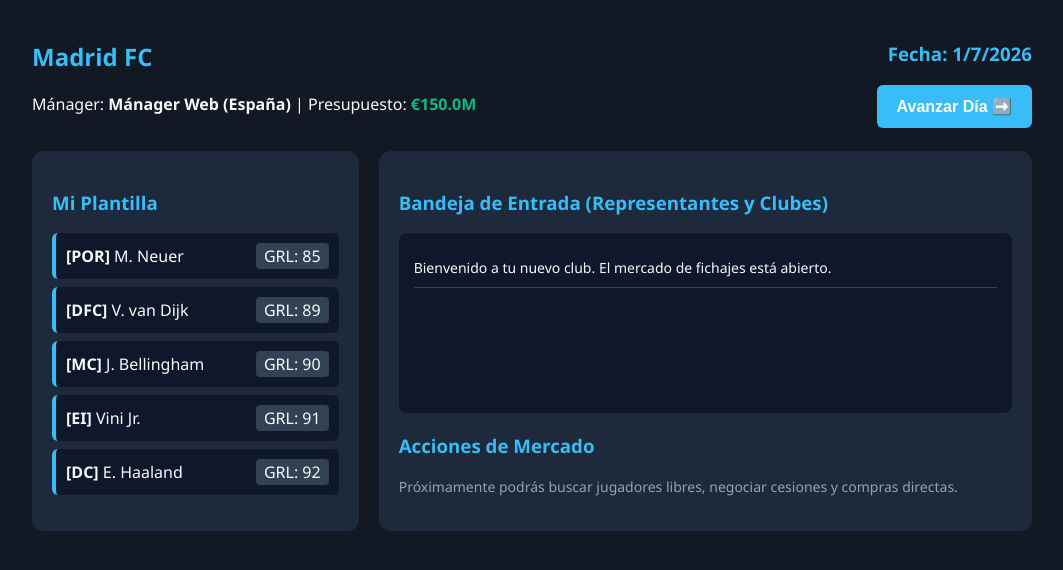
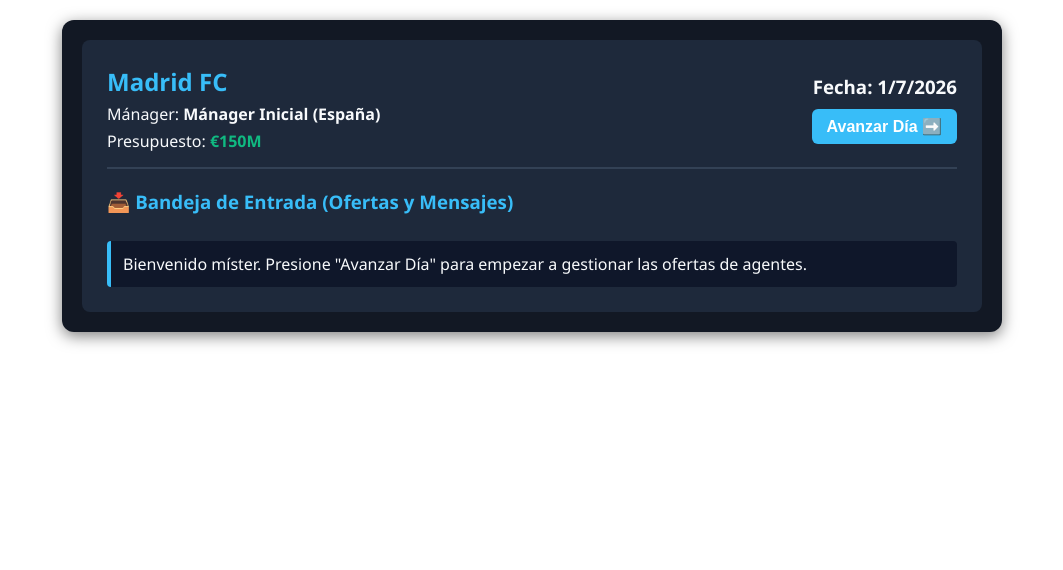
Before and after one commit to FootballGamesSimulator/pruebas, a plain HTML site: page index.html in a window 1280 px wide. Both pictures are taken after a click on the button "Comenzar Carrera". Shown: the whole page, without its empty margins (108-1171 px from the left). Drawn offline with Linux system fonts and the light colour scheme.

Commit message:
Update index.html with new layout and styles
Refactor HTML structure and styles for the simulator.

```diff
--- a/index.html
+++ b/index.html
@@ -1,276 +1,137 @@
-<!DOCTYPE html>
-<html lang="es">
-<head>
-    <meta charset="UTF-8">
-    <meta name="viewport" content="width=device-width, initial-scale=1.0">
-    <title>Modo Carrera - Simulador</title>
+<!-- ESTILOS VISUALES (CSS) -->
 <style>
-        :root {
-            --bg-dark: #121824;
-            --bg-card: #1e293b;
-            --primary: #38bdf8;
-            --accent: #10b981;
-            --text: #f8fafc;
-        }
-
-        body {
+    #simulador-carrera {
+        background-color: #121824;
+        color: #f8fafc;
         font-family: 'Segoe UI', Tahoma, Geneva, Verdana, sans-serif;
-            background-color: var(--bg-dark);
-            color: var(--text);
-            margin: 0;
-            padding: 20px;
-        }
-
-        .container {
-            max-width: 1000px;
-            margin: 0 auto;
-        }
-
-        h1, h2, h3 { color: var(--primary); }
-
-        /* Pantallas */
-        .screen { display: none; }
-        .active { display: block; }
-
-        /* Formulario Inicial */
-        .setup-box {
-            background: var(--bg-card);
-            padding: 30px;
-            border-radius: 12px;
-            box-shadow: 0 4px 15px rgba(0,0,0,0.3);
-        }
-
-        label { display: block; margin: 15px 0 5px; font-weight: bold; }
-        input, select {
-            width: 100%;
-            padding: 10px;
-            background: #0f172a;
-            border: 1px solid #334155;
-            color: white;
-            border-radius: 6px;
-            box-sizing: border-box;
-        }
-
-        button {
-            background: var(--accent);
-            color: white;
-            border: none;
-            padding: 12px 20px;
-            font-size: 16px;
-            border-radius: 6px;
-            cursor: pointer;
-            margin-top: 20px;
-            font-weight: bold;
-            transition: 0.2s;
-        }
-
-        button:hover { opacity: 0.9; }
-
-        /* Dashboard Principal */
-        .dashboard {
-            display: grid;
-            grid-template-columns: 1fr 2fr;
-            gap: 20px;
-            margin-top: 20px;
-        }
-
-        .panel {
-            background: var(--bg-card);
         padding: 20px;
         border-radius: 12px;
+        max-width: 900px;
+        margin: 20px auto;
+        box-shadow: 0 4px 15px rgba(0,0,0,0.5);
     }
+    .caja-setup, .caja-juego {
+        background: #1e293b;
+        padding: 25px;
+        border-radius: 8px;
+    }
+    .ocultar-pantalla { display: none !important; }
+    .mostrar-pantalla { display: block !important; }
 
-        /* Lista de Jugadores */
-        .player-list { list-style: none; padding: 0; }
-        .player-item {
-            background: #0f172a;
-            padding: 10px;
-            margin-bottom: 8px;
-            border-radius: 6px;
-            display: flex;
-            justify-content: space-between;
-            align-items: center;
-            border-left: 4px solid var(--primary);
+    #simulador-carrera label { display: block; margin: 15px 0 5px; font-weight: bold; color: #38bdf8; }
+    #simulador-carrera input, #simulador-carrera select {
+        width: 100%; padding: 12px; margin-bottom: 10px;
+        background: #0f172a; border: 1px solid #334155;
+        color: white; border-radius: 6px; box-sizing: border-box;
     }
+    #simulador-carrera button {
+        width: 100%; background: #10b981; color: white;
+        border: none; padding: 14px; font-size: 16px;
+        border-radius: 6px; cursor: pointer; font-weight: bold;
+    }
+    #simulador-carrera button:hover { opacity: 0.9; }
+    .correo-inbox {
+        background: #0f172a; padding: 12px; margin-top: 8px;
+        border-left: 4px solid #38bdf8; border-radius: 4px;
+    }
+</style>
 
-        /* Correos/Alertas */
-        .inbox {
-            background: #0f172a;
-            padding: 15px;
-            border-radius: 8px;
-            min-height: 150px;
-            max-height: 250px;
-            overflow-y: auto;
-        }
-        .mail {
-            border-bottom: 1px solid #334155;
-            padding: 10px 0;
-            font-size: 14px;
-        }
-        .mail-title { font-weight: bold; color: var(--primary); }
-    </style>
-</head>
-<body>
+<!-- ESTRUCTURA VISUAL (HTML) -->
+<div id="simulador-carrera">
 
-<div class="container">
+    <!-- PANTALLA 1: CONFIGURACIÓN -->
+    <div id="p-inicio" class="caja-setup mostrar-pantalla">
+        <h2>🎮 Configura tu Modo Carrera</h2>
+        <label>Nombre del Entrenador:</label>
+        <input type="text" id="manager-input" value="Mánager Inicial">
 
-    <!-- PANTALLA 1: CONFIGURACIÓN INICIAL -->
-    <div id="setup-screen" class="screen active">
-        <div class="setup-box">
-            <h2>Crea tu Manager - Modo Carrera</h2>
-            <label for="manager-name">Nombre del Entrenador:</label>
-            <input type="text" id="manager-name" placeholder="Ej. Pep Guardiola" value="Mánager Web">
-
-            <label for="manager-country">País de Origen:</label>
-            <select id="manager-country">
-                <option value="España">España</option>
-                <option value="Argentina">Argentina</option>
-                <option value="México">México</option>
-                <option value="Colombia">Colombia</option>
+        <label>País:</label>
+        <select id="pais-input">
+            <option>España</option>
+            <option>Argentina</option>
+            <option>México</option>
+            <option>Colombia</option>
         </select>
 
-            <label for="team-select">Elegir Club:</label>
-            <select id="team-select">
+        <label>Elegir Club:</label>
+        <select id="club-input">
             <option value="Madrid FC">Madrid FC (Presupuesto: €150M)</option>
             <option value="Barcelona FC">Barcelona FC (Presupuesto: €90M)</option>
             <option value="Manchester Blue">Manchester Blue (Presupuesto: €200M)</option>
         </select>
 
-            <button onclick="iniciarCarrera()">Comenzar Carrera</button>
+        <button onclick="comenzarSimulador()">Comenzar Carrera</button>
+    </div>
+
+    <!-- PANTALLA 2: EL JUEGO -->
+    <div id="p-juego" class="caja-juego ocultar-pantalla">
+        <div style="display: flex; justify-content: space-between; align-items: center; border-bottom: 2px solid #334155; padding-bottom: 15px;">
+            <div>
+                <h2 id="txt-club-actual" style="margin:0; color:#38bdf8;">Club</h2>
+                <p style="margin:5px 0 0 0;">Mánager: <span id="txt-manager-actual" style="font-weight:bold;"></span></p>
+                <p style="margin:5px 0 0 0;">Presupuesto: <span id="txt-presupuesto-actual" style="color:#10b981; font-weight:bold;"></span></p>
+            </div>
+            <div style="text-align: right;">
+                <h3 id="txt-fecha-actual" style="margin:0;">Fecha: 01/07/2026</h3>
+                <button onclick="pasarCalendario()" style="background:#38bdf8; padding: 8px 15px; width:auto; margin-top:10px;">Avanzar Día ➡️</button>
             </div>
         </div>
 
-    <!-- PANTALLA 2: JUEGO PRINCIPAL -->
-    <div id="game-screen" class="screen">
-        <div style="display: flex; justify-content: space-between; align-items: center;">
-            <div>
-                <h2 id="display-team">Mi Club</h2>
-                <p>Mánager: <span id="display-manager" style="font-weight: bold;"></span> | Presupuesto: <span id="display-budget" style="color: #10b981; font-weight: bold;"></span></p>
-            </div>
-            <div style="text-align: right;">
-                <h3 id="display-date">Fecha: 01/07/2026</h3>
-                <button onclick="avanzarDia()" style="margin-top: 0; background-color: var(--primary);">Avanzar Día ➡️</button>
-            </div>
-        </div>
-
-        <div class="dashboard">
-            <!-- Columna Izquierda: Plantilla -->
-            <div class="panel">
-                <h3>Mi Plantilla</h3>
-                <ul id="plantilla-list" class="player-list">
-                    <!-- Se llena con JS -->
-                </ul>
-            </div>
-
-            <!-- Columna Derecha: Oficina e Inbox -->
-            <div class="panel">
-                <h3>Bandeja de Entrada (Representantes y Clubes)</h3>
-                <div id="inbox" class="inbox">
-                    <div class="mail">Bienvenido a tu nuevo club. El mercado de fichajes está abierto.</div>
-                </div>
-
-                <div style="margin-top: 20px;">
-                    <h3>Acciones de Mercado</h3>
-                    <p style="font-size: 14px; color: #94a3b8;">Próximamente podrás buscar jugadores libres, negociar cesiones y compras directas.</p>
-                </div>
+        <h3 style="margin-top:20px; color:#38bdf8;">📥 Bandeja de Entrada (Ofertas y Mensajes)</h3>
+        <div id="bandeja-mensajes" style="max-height: 200px; overflow-y: auto;">
+            <div class="correo-inbox">Bienvenido míster. Presione "Avanzar Día" para empezar a gestionar las ofertas de agentes.</div>
         </div>
     </div>
 </div>
 
-</div>
-
+<!-- LÓGICA DEL JUEGO (JAVASCRIPT) -->
 <script>
-    // Variables de Estado del Juego
-    let juego = {
-        manager: "",
-        pais: "",
-        equipo: "",
-        presupuesto: 0,
-        fecha: new Date(2026, 6, 1), // 1 de Julio de 2026
-        plantilla: [
-            { nombre: "M. Neuer", pos: "POR", media: 85 },
-            { nombre: "V. van Dijk", pos: "DFC", media: 89 },
-            { nombre: "J. Bellingham", pos: "MC", media: 90 },
-            { nombre: "Vini Jr.", pos: "EI", media: 91 },
-            { nombre: "E. Haaland", pos: "DC", media: 92 }
-        ],
-        // Datos simulados para las ofertas de agentes
-        nombresFichajes: ["Mbappé", "Musiala", "Wirtz", "Pedri", "Gavi", "Davies", "Hakimi"],
-        posiciones: ["DFC", "MC", "ED", "DC", "EI"]
+    let juegoEstado = {
+        manager: "", pais: "", equipo: "", presupuesto: 0,
+        fecha: new Date(2026, 6, 1),
+        cracks: ["Mbappé", "Musiala", "Wirtz", "Pedri", "Gavi", "Haaland", "Vini Jr"],
+        posiciones: ["POR", "DFC", "MC", "DC"]
     };
 
-    // Función para pasar de la pantalla de configuración al juego
-    function iniciarCarrera() {
-        juego.manager = document.getElementById("manager-name").value;
-        juego.pais = document.getElementById("manager-country").value;
+    function comenzarSimulador() {
+        juegoEstado.manager = document.getElementById("manager-input").value;
+        juegoEstado.pais = document.getElementById("pais-input").value;
+        juegoEstado.equipo = document.getElementById("club-input").value;
 
-        let equipoSelect = document.getElementById("team-select");
-        juego.equipo = equipoSelect.value;
+        if(juegoEstado.equipo === "Madrid FC") juegoEstado.presupuesto = 150;
+        else if(juegoEstado.equipo === "Barcelona FC") juegoEstado.presupuesto = 90;
+        else juegoEstado.presupuesto = 200;
 
-        // Asignar presupuesto según equipo elegido
-        if(juego.equipo === "Madrid FC") juego.presupuesto = 150000000;
-        else if(juego.equipo === "Barcelona FC") juego.presupuesto = 90000000;
-        else juego.presupuesto = 200000000;
+        document.getElementById("txt-manager-actual").innerText = juegoEstado.manager + " (" + juegoEstado.pais + ")";
+        document.getElementById("txt-club-actual").innerText = juegoEstado.equipo;
 
-        // Actualizar Interfaz
-        document.getElementById("display-manager").innerText = `${juego.manager} (${juego.pais})`;
-        document.getElementById("display-team").innerText = juego.equipo;
-        actualizarUI();
+        actualizarPantallaCompleta();
 
-        // Cambiar Pantalla
-        document.getElementById("setup-screen").classList.remove("active");
-        document.getElementById("game-screen").classList.add("active");
+        document.getElementById("p-inicio").className = "caja-setup ocultar-pantalla";
+        document.getElementById("p-juego").className = "caja-juego mostrar-pantalla";
     }
 
-    // Actualiza los textos de la pantalla
-    function actualizarUI() {
-        document.getElementById("display-budget").innerText = `€${(juego.presupuesto / 1000000).toFixed(1)}M`;
-        document.getElementById("display-date").innerText = `Fecha: ${juego.fecha.toLocaleDateString('es-ES')}`;
-
-        // Renderizar Plantilla
-        let lista = document.getElementById("plantilla-list");
-        lista.innerHTML = "";
-        juego.plantilla.forEach(jugador => {
-            lista.innerHTML += `
-                <li class="player-item">
-                    <span><strong>[${jugador.pos}]</strong> ${jugador.nombre}</span>
-                    <span style="background: #334155; padding: 2px 8px; border-radius: 4px;">GRL: ${jugador.media}</span>
-                </li>
-            `;
-        });
+    function actualizarPantallaCompleta() {
+        document.getElementById("txt-presupuesto-actual").innerText = "€" + juegoEstado.presupuesto + "M";
+        document.getElementById("txt-fecha-actual").innerText = "Fecha: " + juegoEstado.fecha.toLocaleDateString('es-ES');
     }
 
-    // Avanza un día en el calendario y calcula eventos aleatorios
-    function avanzarDia() {
-        juego.fecha.setDate(juego.fecha.getDate() + 1);
+    function pasarCalendario() {
+        juegoEstado.fecha.setDate(juegoEstado.fecha.getDate() + 1);
 
-        // Sistema de probabilidad: 30% de probabilidad de recibir una oferta de representante al avanzar el día
-        if(Math.random() < 0.3) {
-            generarOfertaRepresentante();
+        if(Math.random() < 0.4) {
+            let nom = juegoEstado.cracks[Math.floor(Math.random() * juegoEstado.cracks.length)];
+            let pos = juegoEstado.posiciones[Math.floor(Math.random() * juegoEstado.posiciones.length)];
+            let media = Math.floor(Math.random() * (92 - 80 + 1)) + 80;
+            let coste = Math.floor(media * 1.1) - 35;
+
+            let contenedor = document.getElementById("bandeja-mensajes");
+            let nuevoMsg = document.createElement("div");
+            nuevoMsg.className = "correo-inbox";
+            nuevoMsg.innerHTML = `<strong>💼 Agente Recomendado:</strong> Me comunico para ofrecer a <strong>${nom}</strong> (${pos} - GRL: ${media}). Su club está dispuesto a negociar por un valor cercano a los <strong>€${coste}M</strong>.`;
+            contenedor.insertBefore(nuevoMsg, contenedor.firstChild);
         }
 
-        actualizarUI();
-    }
-
-    // Genera un correo aleatorio con una recomendación de jugador
-    function generarOfertaRepresentante() {
-        let randomNombre = juego.nombresFichajes[Math.floor(Math.random() * juego.nombresFichajes.length)];
-        let randomPos = juego.posiciones[Math.floor(Math.random() * juego.posiciones.length)];
-        let randomMedia = Math.floor(Math.random() * (93 - 78 + 1)) + 78; // Media entre 78 y 93
-        let precioSimulado = Math.floor(randomMedia * 1.2) - 40; // Precio basado en su media
-
-        let inbox = document.getElementById("inbox");
-        let nuevoCorreo = document.createElement("div");
-        nuevoCorreo.classList.add("mail");
-        nuevoCorreo.innerHTML = `
-            <div class="mail-title">✉️ Recomendación de Agente</div>
-            <div>Un representante te ofrece a <strong>${randomNombre}</strong> (${randomPos} - GRL: ${randomMedia}). El club pide alrededor de <strong>€${precioSimulado}M</strong>. ¿Te interesa negociar?</div>
-        `;
-
-        // Insertar al inicio de la bandeja de entrada
-        inbox.insertBefore(nuevoCorreo, inbox.firstChild);
+        actualizarPantallaCompleta();
     }
 </script>
-
-</body>
-</html>
```
Lines whose indentation alone changed are shown as unchanged.
